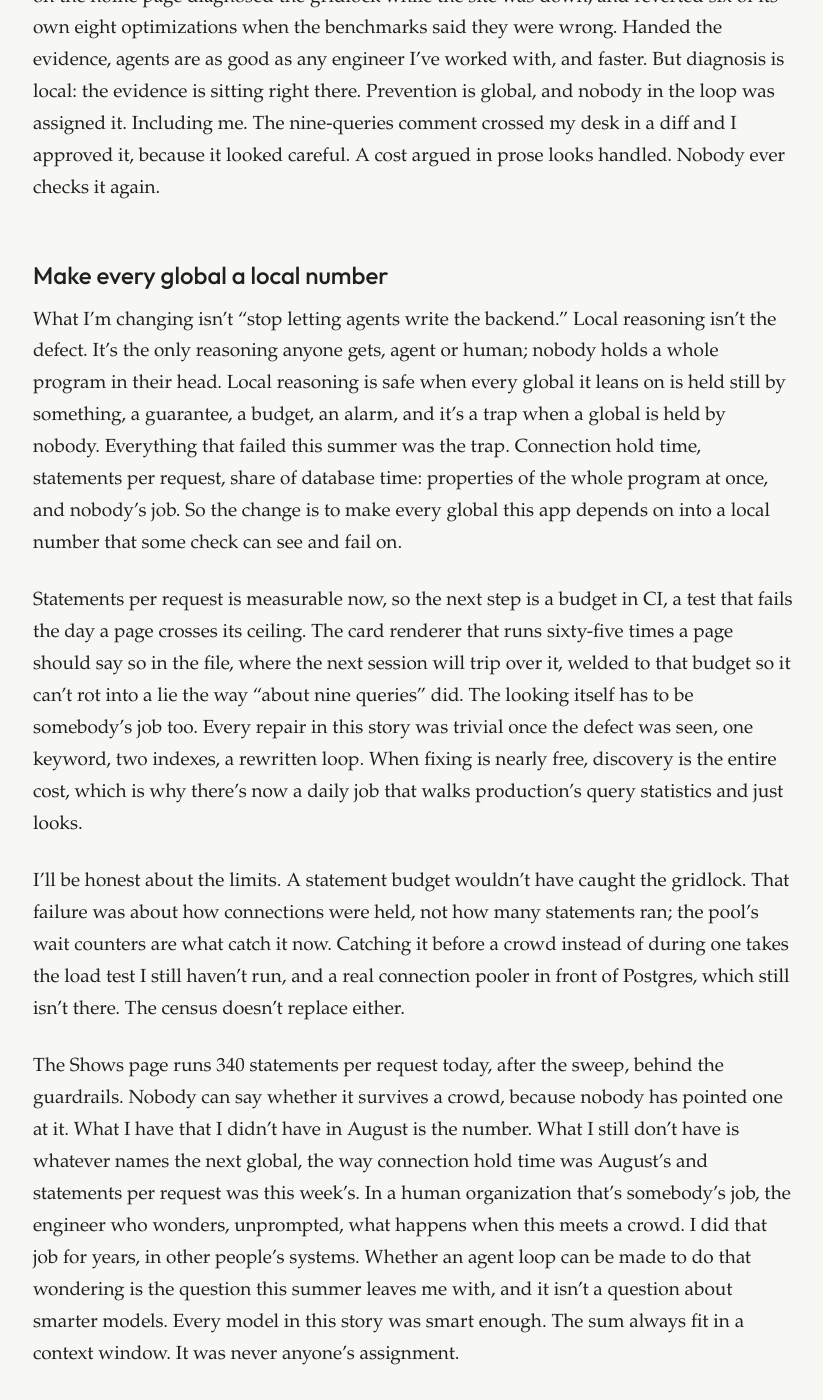
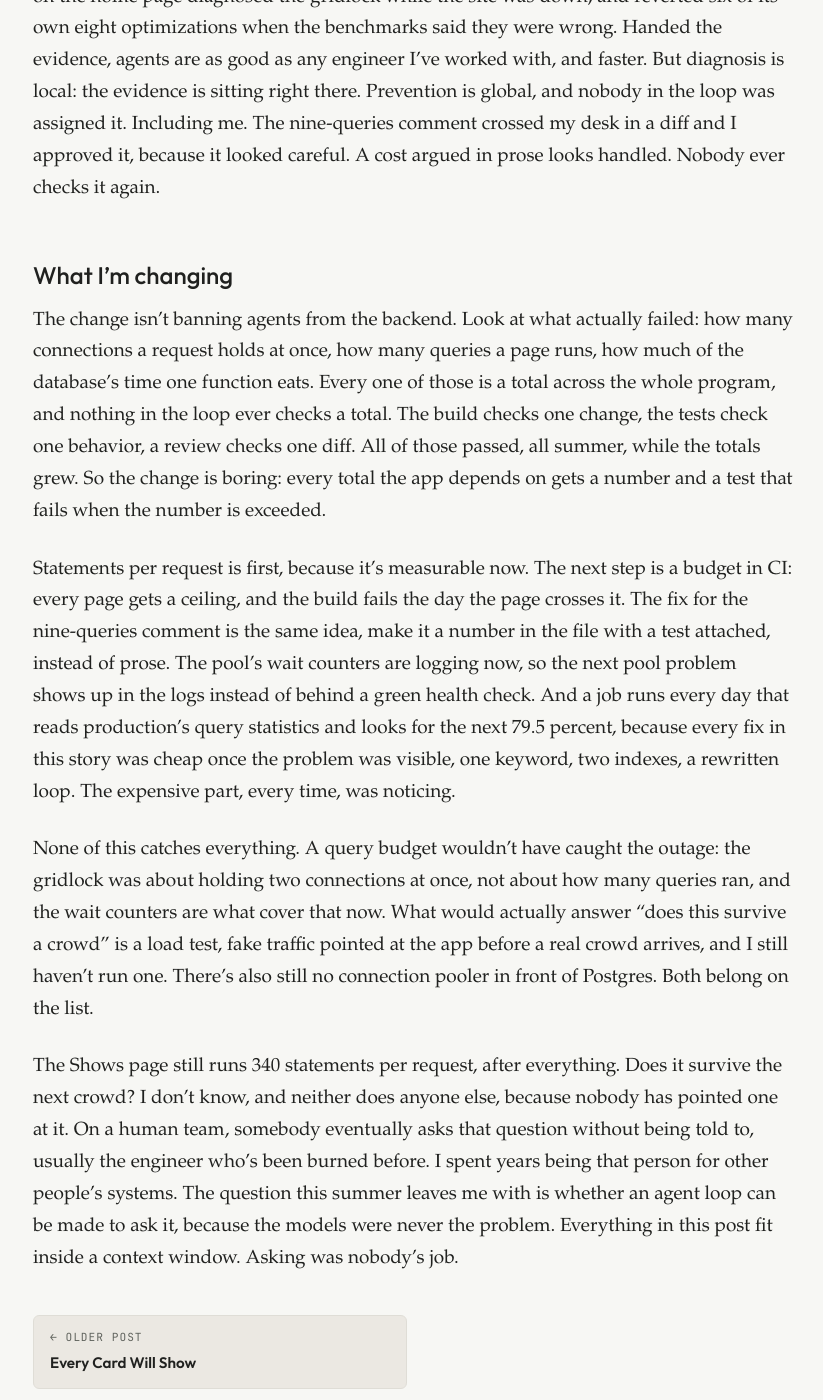
Before and after one commit to cmeiklejohn/cmeiklejohn.github.io, a Jekyll site: the page built from _posts/2026-08-31-local-reasoning.markdown, in a window 1280 px wide and 1400 px high, scrolled down 6804 px. Shown: the whole window, without its empty margins (227-1050 px from the left). Built offline with Jekyll 4.4.1, drawn with Linux system fonts in a browser that asks for light colours.

Commit message:
Rewrite the closing section plainly as What I'm changing
The old section leaned on a coined noun and compressed rules that did
not read like the author. Rename it What I'm changing and state it
concretely: the failures were totals, no check in the loop looks at a
total, so every total gets a number and a test. Ending keeps the open
question in plain words.

Co-Authored-By: Claude Fable 5 <noreply@anthropic.com>
Claude-Session: https://claude.ai/code/session_019vFuBZdgpzgR918wB4NgYd

```diff
--- a/_posts/2026-08-31-local-reasoning.markdown
+++ b/_posts/2026-08-31-local-reasoning.markdown
@@ -97,12 +97,12 @@ Human codebases rot this way too. The difference is what happens to the person w
 
 To be fair to the agents, the problem isn't ability. The same loop that missed 292 statements on the home page diagnosed the gridlock while the site was down, and reverted six of its own eight optimizations when the benchmarks said they were wrong. Handed the evidence, agents are as good as any engineer I've worked with, and faster. But diagnosis is local: the evidence is sitting right there. Prevention is global, and nobody in the loop was assigned it. Including me. The nine-queries comment crossed my desk in a diff and I approved it, because it looked careful. A cost argued in prose looks handled. Nobody ever checks it again.
 
-## Make every global a local number
+## What I'm changing
 
-What I'm changing isn't "stop letting agents write the backend." Local reasoning isn't the defect. It's the only reasoning anyone gets, agent or human; nobody holds a whole program in their head. Local reasoning is safe when every global it leans on is held still by something, a guarantee, a budget, an alarm, and it's a trap when a global is held by nobody. Everything that failed this summer was the trap. Connection hold time, statements per request, share of database time: properties of the whole program at once, and nobody's job. So the change is to make every global this app depends on into a local number that some check can see and fail on.
+The change isn't banning agents from the backend. Look at what actually failed: how many connections a request holds at once, how many queries a page runs, how much of the database's time one function eats. Every one of those is a total across the whole program, and nothing in the loop ever checks a total. The build checks one change, the tests check one behavior, a review checks one diff. All of those passed, all summer, while the totals grew. So the change is boring: every total the app depends on gets a number and a test that fails when the number is exceeded.
 
-Statements per request is measurable now, so the next step is a budget in CI, a test that fails the day a page crosses its ceiling. The card renderer that runs sixty-five times a page should say so in the file, where the next session will trip over it, welded to that budget so it can't rot into a lie the way "about nine queries" did. The looking itself has to be somebody's job too. Every repair in this story was trivial once the defect was seen, one keyword, two indexes, a rewritten loop. When fixing is nearly free, discovery is the entire cost, which is why there's now a daily job that walks production's query statistics and just looks.
+Statements per request is first, because it's measurable now. The next step is a budget in CI: every page gets a ceiling, and the build fails the day the page crosses it. The fix for the nine-queries comment is the same idea, make it a number in the file with a test attached, instead of prose. The pool's wait counters are logging now, so the next pool problem shows up in the logs instead of behind a green health check. And a job runs every day that reads production's query statistics and looks for the next 79.5 percent, because every fix in this story was cheap once the problem was visible, one keyword, two indexes, a rewritten loop. The expensive part, every time, was noticing.
 
-I'll be honest about the limits. A statement budget wouldn't have caught the gridlock. That failure was about how connections were held, not how many statements ran; the pool's wait counters are what catch it now. Catching it before a crowd instead of during one takes the load test I still haven't run, and a real connection pooler in front of Postgres, which still isn't there. The census doesn't replace either.
+None of this catches everything. A query budget wouldn't have caught the outage: the gridlock was about holding two connections at once, not about how many queries ran, and the wait counters are what cover that now. What would actually answer "does this survive a crowd" is a load test, fake traffic pointed at the app before a real crowd arrives, and I still haven't run one. There's also still no connection pooler in front of Postgres. Both belong on the list.
 
-The Shows page runs 340 statements per request today, after the sweep, behind the guardrails. Nobody can say whether it survives a crowd, because nobody has pointed one at it. What I have that I didn't have in August is the number. What I still don't have is whatever names the next global, the way connection hold time was August's and statements per request was this week's. In a human organization that's somebody's job, the engineer who wonders, unprompted, what happens when this meets a crowd. I did that job for years, in other people's systems. Whether an agent loop can be made to do that wondering is the question this summer leaves me with, and it isn't a question about smarter models. Every model in this story was smart enough. The sum always fit in a context window. It was never anyone's assignment.
+The Shows page still runs 340 statements per request, after everything. Does it survive the next crowd? I don't know, and neither does anyone else, because nobody has pointed one at it. On a human team, somebody eventually asks that question without being told to, usually the engineer who's been burned before. I spent years being that person for other people's systems. The question this summer leaves me with is whether an agent loop can be made to ask it, because the models were never the problem. Everything in this post fit inside a context window. Asking was nobody's job.
```
